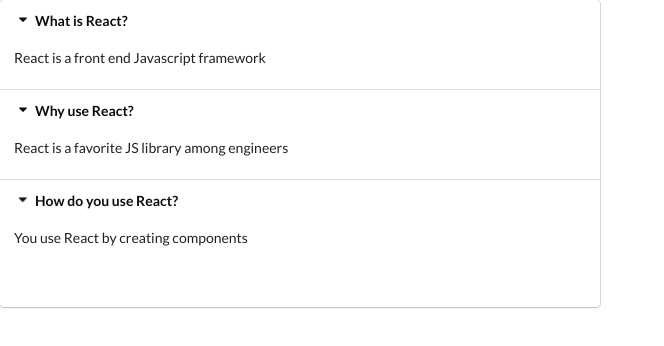
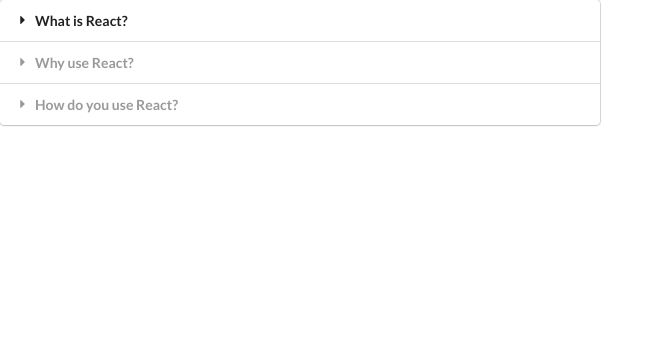
Before and after one commit to chlrobert93/widgetsReact, a React (Create React App) app: page / in a window 1280 px wide. Shown: the top 346 px of the page, without its empty margins (0-664 px from the left). Built offline with nearby package versions, Linux system fonts and the light colour scheme.

Commit message:
Expandiendo el acordeón

```diff
--- a/src/App.js
+++ b/src/App.js
@@ -9,7 +9,7 @@
 
     {
         title: 'Why use React?',
-        content: 'React is a favorite JS library among engineers'
+        content : 'React is a favorite JS library among engineers'
     },
 
     {
@@ -18,10 +18,13 @@
     }
 ];
 
-export default () => {
+const funcApp =  () => {
     return(
         <div>
             <Accordion items={items}/>
         </div>
     );
 };
+
+
+export default funcApp;
--- a/src/components/Accordion.js
+++ b/src/components/Accordion.js
@@ -10,27 +10,31 @@
         setActiveIndex(index);
     };
 
-    const renderedItems = items.map((item, index) => {
-     return (
-            <React.Fragment key={item.title}>
-                <div className='title active' onClick={() => onTitleClick(index )}>
 
 
 
+
+
+    const renderedItems = items.map((item, index) => {
+        const active = index === activeIndex ? 'active' : '';
+        return (
+            <React.Fragment key={item.title}>
+                <div className={`title ${active}`} onClick={() => onTitleClick(index)}>
                     <i className= "dropdown icon"></i>
                 {item.title}
                 </div>
-                <div className="content active">
+                <div className={`content ${active}`}>
                     <p>{item.content}</p>
                 </div>
             </React.Fragment>
      );
  });
 
-     return <div className="ui styled accordion">
+     return(
+        <div className="ui styled accordion">
            {renderedItems}
-         <h1>{activeIndex}</h1>
-         </div>;
+       </div>
+     );
 };
 
 export default Accordion;
```
Lines whose indentation alone changed are shown as unchanged.
